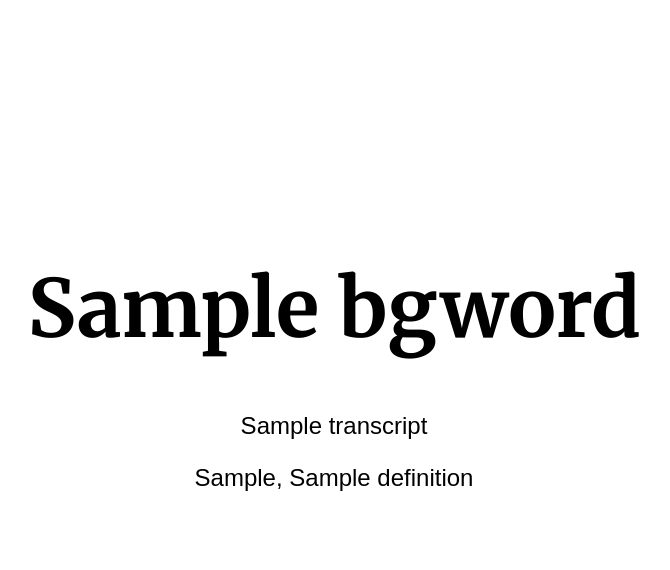
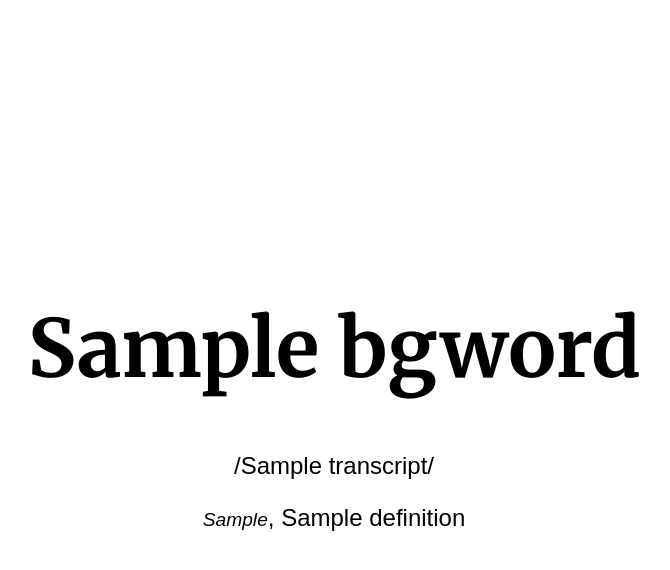
Before and after one commit to dilyanpenev/bgwordaday, a Django app: template words/templates/words/pages/index.html in a window 1280 px wide. Shown: the top 570 px of the page, without its empty margins (306-976 px from the left). Run offline with Django 3.2, Linux system fonts and the light colour scheme; the template is opened without the code that fills it: most values are stand-ins (such as "Sample title", 1, 10 or a date in 2020); some web fonts are replaced.

Commit message:
small style changes

```diff
--- a/words/static/css/style.css
+++ b/words/static/css/style.css
@@ -1,8 +1,9 @@
 #content{
     margin: 0;
-    top: 45%;
     position: absolute;
+    top: 50%;
     left: 50%;
+    -webkit-transform: translate(-50%, -50%);
     transform: translate(-50%, -50%);
 }
 
--- a/words/templates/words/base.html
+++ b/words/templates/words/base.html
@@ -6,6 +6,7 @@
         <meta charset="utf-8">
         <title> {% block title %} {% endblock %} </title>
         <link rel="stylesheet", href="{% static "css/style.css" %}">
+        <!-- Fonts from Google -->
         <link href="https://fonts.googleapis.com/css2?family=Merriweather:ital,wght@0,400;0,700;1,700&display=swap" rel="stylesheet">
         <link href="https://fonts.googleapis.com/css2?family=Marmelad&display=swap" rel="stylesheet">
     </head>
--- a/words/templates/words/pages/index.html
+++ b/words/templates/words/pages/index.html
@@ -6,6 +6,6 @@
 
 {% block content %}
 <h1 class="bgtext">{{ word.bgword }}</h1>
-<p class="entext">{{ word.transcript }}</p>
-<p class="entext">{{ word.partOfSpeech }}, {{ word.definition }}</p>
+<p class="entext">/{{ word.transcript }}/</p>
+<p class="entext"><span style="font-size: 0.8em;"><em>{{ word.partOfSpeech }}</em></span>, {{ word.definition }}</p>
 {% endblock %}
```
